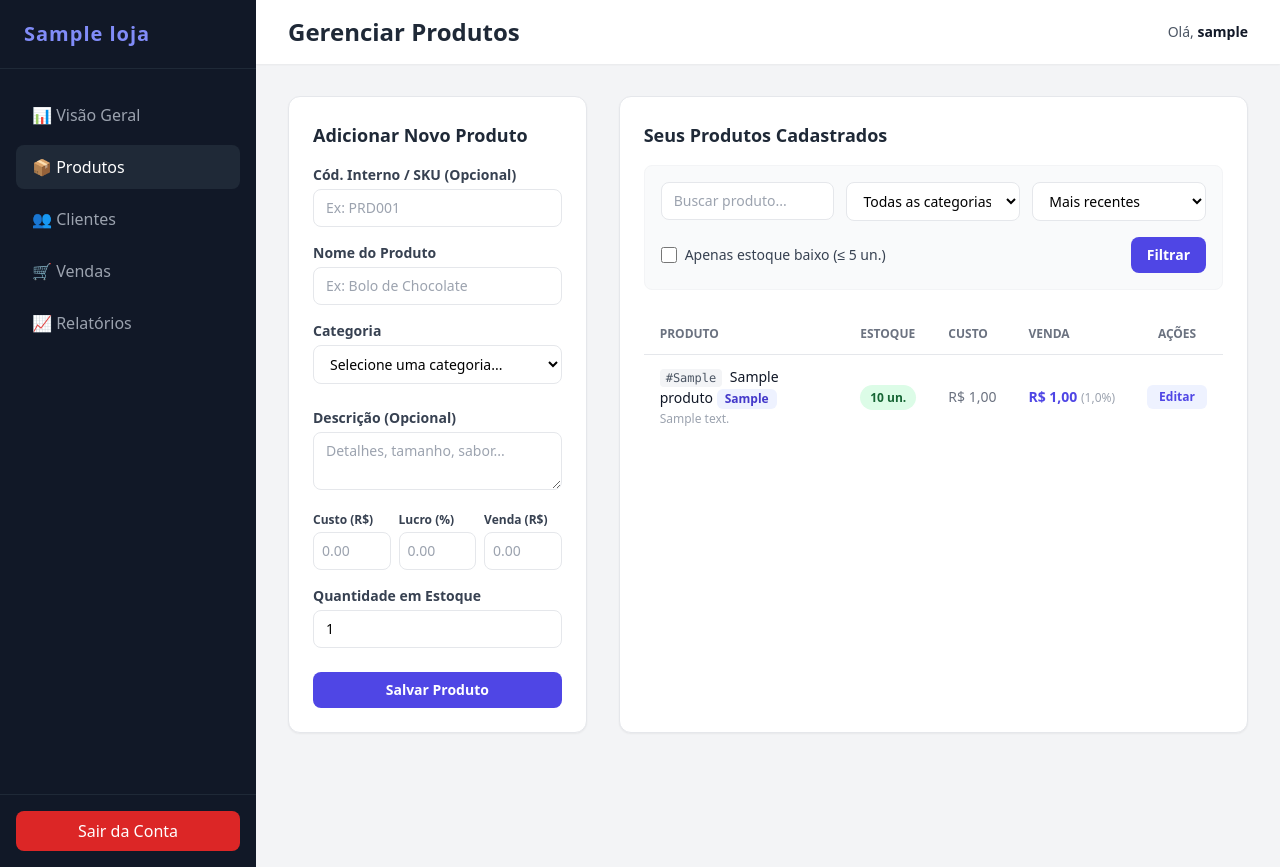
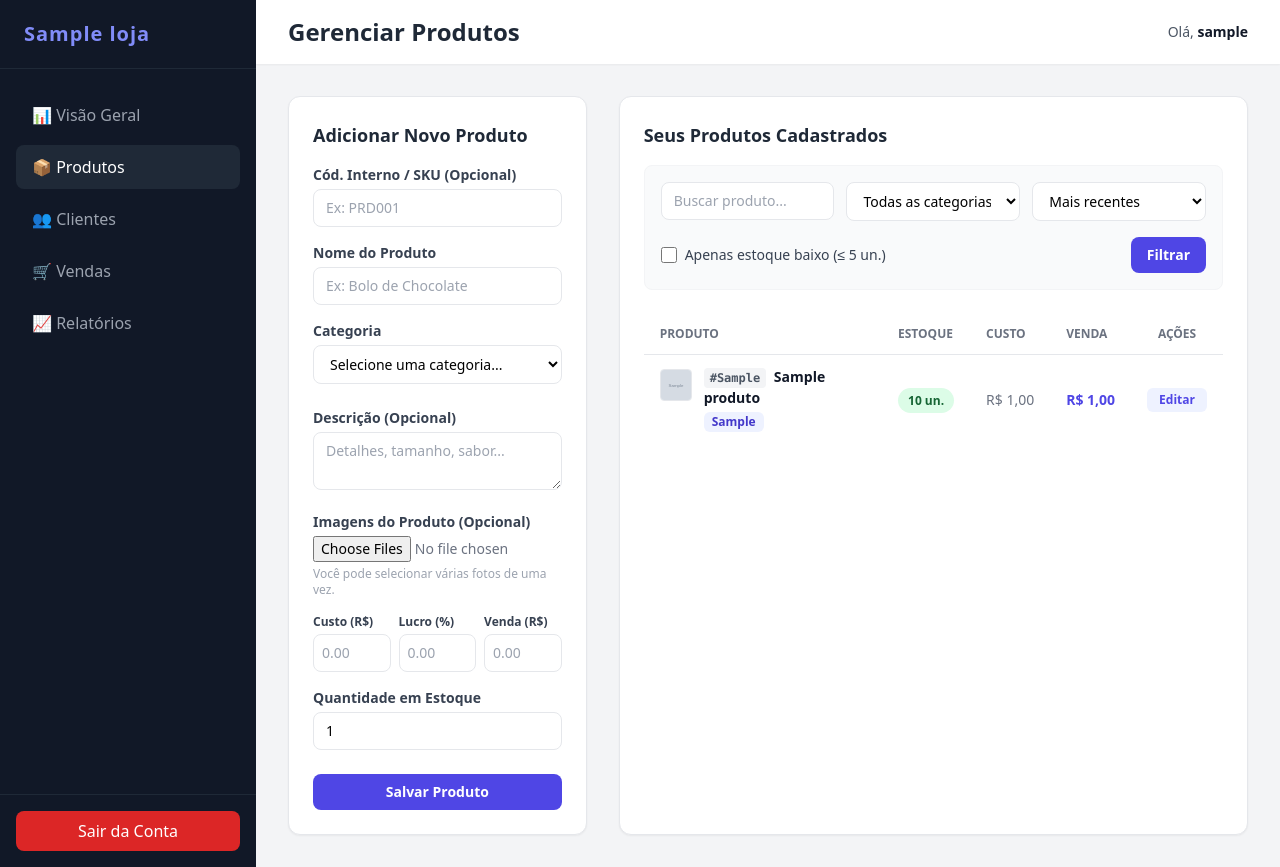
Before and after one commit to Irlamfernandes/projeto_saas, a Django app: page /dashboard/produtos/ in a window 1280 px wide. Run offline with Django 5.2, Linux system fonts and the light colour scheme; a user stored in the database is signed in; tables that the repository leaves empty hold one stand-in row (values such as "Sample post"); grey boxes marked "Sample" are stand-in pictures.

Commit message:
feat: ajusta layout da página de produtos e corrige posicionamento do modal de galeria

```diff
--- a/interfaces/templates/interfaces/produtos.html
+++ b/interfaces/templates/interfaces/produtos.html
@@ -10,7 +10,7 @@
     <div class="bg-white p-6 rounded-xl shadow-sm border border-gray-200 h-fit">
         <h3 class="text-lg font-bold text-gray-800 mb-4">Adicionar Novo Produto</h3>
 
-        <form method="POST">
+        <form method="POST" enctype="multipart/form-data">
             {% csrf_token %}
             <div class="mb-4">
                 <label for="id_codigo_interno" class="block text-gray-700 text-sm font-semibold mb-1">Cód. Interno / SKU (Opcional)</label>
@@ -53,7 +53,7 @@
 
                     window.addEventListener('DOMContentLoaded', () => {
                         const select = document.getElementById('select-categoria');
-                        if (select.options.length <= 2) {
+                        if (select && select.options.length <= 2) {
                             select.value = '__novo__';
                             tratarMudancaCategoria(select);
                         }
@@ -66,18 +66,24 @@
                 <textarea id="id_descricao_produto" name="descricao" rows="2" placeholder="Detalhes, tamanho, sabor..." class="w-full px-3 py-2 border rounded-lg focus:outline-none focus:ring-2 focus:ring-indigo-500 text-sm bg-white"></textarea>
             </div>
 
+            <div class="mb-4">
+                <label for="id_imagens_produto" class="block text-gray-700 text-sm font-semibold mb-1">Imagens do Produto (Opcional)</label>
+                <input type="file" id="id_imagens_produto" name="imagens" multiple accept="image/jpeg,image/png,image/webp" class="w-full text-sm text-gray-500 file:mr-4 file:py-2 file:px-4 file:rounded-lg file:border-0 file:text-sm file:font-semibold file:bg-indigo-50 file:text-indigo-700 hover:file:bg-indigo-100 cursor-pointer">
+                <p class="text-xs text-gray-400 mt-1">Você pode selecionar várias fotos de uma vez.</p>
+            </div>
+
             <div class="grid grid-cols-3 gap-2 mb-4">
                 <div>
                     <label for="id_preco_custo" class="block text-gray-700 text-xs font-semibold mb-1">Custo (R$)</label>
-                    <input type="number" step="0.01" id="id_preco_custo" name="preco_custo" placeholder="0.00" class="w-full px-2 py-2 border rounded-lg focus:outline-none focus:ring-2 focus:ring-indigo-500 text-sm calc-custo bg-white" data-prefix="">
+                    <input type="number" step="0.01" id="id_preco_custo" name="preco_custo" placeholder="0.00" class="w-full px-2 py-2 border rounded-lg focus:outline-none focus:ring-2 focus:ring-indigo-500 text-sm bg-white">
                 </div>
                 <div>
                     <label for="id_margem_lucro" class="block text-gray-700 text-xs font-semibold mb-1">Lucro (%)</label>
-                    <input type="number" step="0.01" id="id_margem_lucro" name="margem_lucro" placeholder="0.00" class="w-full px-2 py-2 border rounded-lg focus:outline-none focus:ring-2 focus:ring-indigo-500 text-sm calc-margem bg-white" data-prefix="">
+                    <input type="number" step="0.01" id="id_margem_lucro" name="margem_lucro" placeholder="0.00" class="w-full px-2 py-2 border rounded-lg focus:outline-none focus:ring-2 focus:ring-indigo-500 text-sm bg-white">
                 </div>
                 <div>
                     <label for="id_preco_venda" class="block text-gray-700 text-xs font-semibold mb-1">Venda (R$)</label>
-                    <input type="number" step="0.01" id="id_preco_venda" name="preco_venda" required placeholder="0.00" class="w-full px-2 py-2 border rounded-lg focus:outline-none focus:ring-2 focus:ring-indigo-500 text-sm calc-venda bg-white" data-prefix="">
+                    <input type="number" step="0.01" id="id_preco_venda" name="preco_venda" required placeholder="0.00" class="w-full px-2 py-2 border rounded-lg focus:outline-none focus:ring-2 focus:ring-indigo-500 text-sm bg-white">
                 </div>
             </div>
 
@@ -159,42 +165,53 @@
                     {% for produto in produtos %}
                     <tr class="hover:bg-gray-50 transition">
                         <td class="py-3 px-4 font-medium text-gray-900">
+                            <div class="flex items-start gap-3">
+                                {% with primeira_imagem=produto.imagens.first %}
+                                    {% if primeira_imagem %}
+                                        {% with urls_imagens=produto.imagens.all %}
+                                        <img src="{{ primeira_imagem.imagem_url }}" alt="{{ produto.nome }}"
+                                             onclick="abrirModalGaleria([{% for img in urls_imagens %}'{{ img.imagem_url }}'{% if not forloop.last %},{% endif %}{% endfor %}], 0)"
+                                             style="width: 2rem; height: 2rem; min-width: 2rem; min-height: 2rem; object-fit: cover;"
+                                             class="rounded border border-gray-200 shrink-0 mt-0.5 cursor-pointer hover:opacity-80 transition"
+                                             title="Clique para ampliar galeria">
+                                        {% endwith %}
+                                    {% else %}
+                                        <div style="width: 2rem; height: 2rem; min-width: 2rem; min-height: 2rem;" class="bg-gray-100 rounded border border-gray-200 flex items-center justify-center text-gray-400 text-xs shrink-0 mt-0.5">
+                                            📦
+                                        </div>
+                                    {% endif %}
+                                {% endwith %}
+                                <div class="flex-1 min-w-0">
+                                    <div class="text-gray-900 font-semibold leading-snug break-words">
                                         {% if produto.codigo_interno %}
-                            <span class="text-xs bg-gray-100 text-gray-600 font-mono px-1.5 py-0.5 rounded mr-1">#{{ produto.codigo_interno }}</span>
+                                        <span class="text-xs bg-gray-100 text-gray-600 font-mono px-1.5 py-0.5 rounded mr-1 inline-block">#{{ produto.codigo_interno }}</span>
                                         {% endif %}
                                         {{ produto.nome }}
+                                    </div>
+                                    <div class="flex flex-wrap items-center gap-2 mt-1">
                                         {% if produto.categoria %}
-                            <span class="inline-block bg-indigo-50 text-indigo-700 text-xs font-semibold px-2 py-0.5 rounded-md mt-0.5">
+                                        <span class="inline-block bg-indigo-50 text-indigo-700 text-xs font-semibold px-2 py-0.5 rounded-md">
                                             {{ produto.categoria }}
                                         </span>
                                         {% endif %}
-                            {% if produto.descricao %}
-                            <span class="block text-xs text-gray-400 font-normal mt-0.5">{{ produto.descricao }}</span>
+                                        {% if produto.imagens.count > 1 %}
+                                        <span class="text-xs text-gray-400">+{{ produto.imagens.count|add:"-1" }} foto(s)</span>
                                         {% endif %}
+                                    </div>
+                                </div>
+                            </div>
                         </td>
-                        <td class="py-3 px-4 whitespace-nowrap">
+                        <td class="py-3 px-4 whitespace-nowrap align-middle">
                             <span class="px-2.5 py-1 rounded-full text-xs font-semibold {% if produto.quantidade_estoque > 5 %}bg-green-100 text-green-800{% else %}bg-yellow-100 text-yellow-800{% endif %}">
                                 {{ produto.quantidade_estoque }} un.
                             </span>
                         </td>
-                        <td class="py-3 px-4 text-gray-500 whitespace-nowrap">R$ {{ produto.preco_custo|default:0|floatformat:2 }}</td>
-                        <td class="py-3 px-4 font-bold text-indigo-600 whitespace-nowrap">R$ {{ produto.preco_venda|default:0|floatformat:2 }} <span class="text-xs font-normal text-gray-400">({{ produto.margem_lucro|default:0|floatformat:1 }}%)</span></td>
-                        <td class="py-3 px-4 text-center whitespace-nowrap">
-                            <button type="button"
-                                    onclick="abrirModalEdicao(
-                                        '{{ produto.id }}',
-                                        '{{ produto.codigo_interno|default:''|escapejs }}',
-                                        '{{ produto.nome|escapejs }}',
-                                        '{{ produto.categoria|default:''|escapejs }}',
-                                        '{{ produto.descricao|default:''|escapejs|linebreaksbr|striptags }}',
-                                        '{{ produto.preco_custo|default:0|stringformat:'.2f' }}',
-                                        '{{ produto.preco_venda|default:0|stringformat:'.2f' }}',
-                                        '{{ produto.margem_lucro|default:0|stringformat:'.2f' }}',
-                                        '{{ produto.quantidade_estoque }}'
-                                    )"
-                                    class="text-indigo-600 hover:text-indigo-900 bg-indigo-50 hover:bg-indigo-100 px-3 py-1 rounded-md text-xs font-semibold transition cursor-pointer">
+                        <td class="py-3 px-4 text-gray-500 whitespace-nowrap align-middle">R$ {{ produto.preco_custo|default:0|floatformat:2 }}</td>
+                        <td class="py-3 px-4 font-bold text-indigo-600 whitespace-nowrap align-middle">R$ {{ produto.preco_venda|default:0|floatformat:2 }}</td>
+                        <td class="py-3 px-4 text-center whitespace-nowrap align-middle">
+                            <a href="{% url 'editar_produto' produto.id %}" class="bg-indigo-50 hover:bg-indigo-100 text-indigo-600 px-3 py-1 rounded-md text-xs font-semibold transition inline-block">
                                 Editar
-                            </button>
+                            </a>
                         </td>
                     </tr>
                     {% empty %}
@@ -211,134 +228,134 @@
 
 </div>
 
-<div id="modal-edicao" class="fixed inset-0 bg-black/50 hidden items-center justify-center z-50 p-4" role="dialog" aria-modal="true" aria-labelledby="modal-titulo-produto">
-    <div class="bg-white p-6 rounded-xl shadow-lg border border-gray-200 max-w-lg w-full max-h-[90vh] overflow-y-auto">
-        <div class="flex justify-between items-center mb-4">
-            <h3 id="modal-titulo-produto" class="text-lg font-bold text-gray-800">Editar Produto</h3>
-            <button type="button" onclick="fecharModalEdicao()" class="text-gray-400 hover:text-gray-600 font-bold text-lg cursor-pointer" aria-label="Fechar">&times;</button>
+<!-- Modal de Galeria Centralizado e Organizado -->
+<div id="modal-imagem" class="fixed inset-0 bg-black/95 z-50 hidden items-center justify-center p-4" onclick="fecharModalImagem(event)">
+    <div class="relative flex flex-col items-center justify-center max-w-5xl w-full max-h-[90vh]" onclick="event.stopPropagation()">
+
+        <!-- Botão Fechar no Topo Direito -->
+        <button type="button" class="absolute -top-12 right-0 bg-gray-800 hover:bg-red-600 text-white px-4 py-2 rounded-lg text-sm font-semibold transition shadow-md cursor-pointer flex items-center gap-1.5 border border-gray-700 z-30" onclick="fecharModalDireto()">
+            ✕ Fechar
+        </button>
+
+        <!-- Container Principal: Botão Esquerdo + Imagem + Botão Direito -->
+        <div class="flex items-center justify-center gap-4 w-full">
+
+            <!-- Botão Esquerdo (Estilo Retangular igual ao Fechar) -->
+            <button id="btn-anterior" type="button" class="bg-gray-800 hover:bg-indigo-600 text-white px-3 py-3 rounded-lg text-sm font-semibold transition shadow-md cursor-pointer flex items-center justify-center border border-gray-700 shrink-0 z-30" onclick="mudarImagem(-1)" title="Foto anterior">
+                ❮ Anterior
+            </button>
+
+            <!-- Imagem Ampliada -->
+            <img id="modal-imagem-src" src="" class="max-w-[70vw] max-h-[78vh] object-contain rounded-xl shadow-2xl bg-black/50 border border-gray-800">
+
+            <!-- Botão Direito (Estilo Retangular igual ao Fechar) -->
+            <button id="btn-proximo" type="button" class="bg-gray-800 hover:bg-indigo-600 text-white px-3 py-3 rounded-lg text-sm font-semibold transition shadow-md cursor-pointer flex items-center justify-center border border-gray-700 shrink-0 z-30" onclick="mudarImagem(1)" title="Próxima foto">
+                Próxima ❯
+            </button>
         </div>
 
-        <form id="form-edicao" method="POST">
-            {% csrf_token %}
-
-            <div class="mb-4">
-                <label for="edit-codigo-interno" class="block text-gray-700 text-sm font-semibold mb-1">Cód. Interno / SKU</label>
-                <input type="text" id="edit-codigo-interno" name="codigo_interno" class="w-full px-3 py-2 border rounded-lg focus:outline-none focus:ring-2 focus:ring-indigo-500 text-sm bg-white">
-            </div>
-
-            <div class="mb-4">
-                <label for="edit-nome" class="block text-gray-700 text-sm font-semibold mb-1">Nome do Produto</label>
-                <input type="text" id="edit-nome" name="nome" required class="w-full px-3 py-2 border rounded-lg focus:outline-none focus:ring-2 focus:ring-indigo-500 text-sm bg-white">
-            </div>
-
-            <div class="mb-4">
-                <label for="edit-categoria" class="block text-gray-700 text-sm font-semibold mb-1">Categoria</label>
-                <input type="text" id="edit-categoria" name="categoria" placeholder="Ex: Roupas, Doces..." class="w-full px-3 py-2 border rounded-lg focus:outline-none focus:ring-2 focus:ring-indigo-500 text-sm bg-white">
-            </div>
-
-            <div class="mb-4">
-                <label for="edit-descricao" class="block text-gray-700 text-sm font-semibold mb-1">Descrição (Opcional)</label>
-                <textarea id="edit-descricao" name="descricao" rows="2" class="w-full px-3 py-2 border rounded-lg focus:outline-none focus:ring-2 focus:ring-indigo-500 text-sm bg-white"></textarea>
-            </div>
-
-            <div class="grid grid-cols-3 gap-2 mb-4">
-                <div>
-                    <label for="edit-preco-custo" class="block text-gray-700 text-xs font-semibold mb-1">Custo (R$)</label>
-                    <input type="number" step="0.01" id="edit-preco-custo" name="preco_custo" class="w-full px-2 py-2 border rounded-lg focus:outline-none focus:ring-2 focus:ring-indigo-500 text-sm calc-custo bg-white" data-prefix="edit-">
-                </div>
-                <div>
-                    <label for="edit-margem-lucro" class="block text-gray-700 text-xs font-semibold mb-1">Lucro (%)</label>
-                    <input type="number" step="0.01" id="edit-margem-lucro" name="margem_lucro" class="w-full px-2 py-2 border rounded-lg focus:outline-none focus:ring-2 focus:ring-indigo-500 text-sm calc-margem bg-white" data-prefix="edit-">
-                </div>
-                <div>
-                    <label for="edit-preco-venda" class="block text-gray-700 text-xs font-semibold mb-1">Venda (R$)</label>
-                    <input type="number" step="0.01" id="edit-preco-venda" name="preco_venda" required class="w-full px-2 py-2 border rounded-lg focus:outline-none focus:ring-2 focus:ring-indigo-500 text-sm calc-venda bg-white" data-prefix="edit-">
-                </div>
-            </div>
-
-            <div class="mb-6">
-                <label for="edit-estoque" class="block text-gray-700 text-sm font-semibold mb-1">Quantidade em Estoque</label>
-                <input type="number" id="edit-estoque" name="quantidade_estoque" min="0" required class="w-full px-3 py-2 border rounded-lg focus:outline-none focus:ring-2 focus:ring-indigo-500 text-sm bg-white">
-            </div>
-
-            <div class="flex items-center gap-3">
-                <button type="button" onclick="fecharModalEdicao()" class="w-1/2 bg-gray-200 hover:bg-gray-300 text-gray-700 font-bold py-2 px-4 rounded-lg transition text-center text-sm cursor-pointer">
-                    Cancelar
-                </button>
-                <button type="submit" class="w-1/2 bg-indigo-600 hover:bg-indigo-700 text-white font-bold py-2 px-4 rounded-lg transition text-sm cursor-pointer">
-                    Salvar Alterações
-                </button>
-            </div>
-        </form>
+        <!-- Indicador de Posição (Ex: Foto 1 de 3) -->
+        <div id="modal-indicador" class="mt-4 text-white text-xs sm:text-sm font-medium bg-gray-800/90 px-4 py-1.5 rounded-full border border-gray-700 tracking-wide shadow"></div>
     </div>
 </div>
 
 <script>
-    function configurarCalculadoraPrecos(prefixo) {
-        const custoInput = document.getElementById(prefixo + 'preco_custo');
-        const margemInput = document.getElementById(prefixo + 'margem_lucro');
-        const vendaInput = document.getElementById(prefixo + 'preco_venda');
+    let galeriaImagens = [];
+    let indiceAtual = 0;
 
-        if (!custoInput || !margemInput || !vendaInput) return;
+    function abrirModalGaleria(imagens, indice) {
+        galeriaImagens = imagens;
+        indiceAtual = indice;
+        atualizarModal();
+        const modal = document.getElementById('modal-imagem');
+        modal.classList.remove('hidden');
+        modal.classList.add('flex');
+    }
 
+    function mudarImagem(direcao) {
+        if (galeriaImagens.length <= 1) return;
+        indiceAtual += direcao;
+        if (indiceAtual < 0) {
+            indiceAtual = galeriaImagens.length - 1;
+        } else if (indiceAtual >= galeriaImagens.length) {
+            indiceAtual = 0;
+        }
+        atualizarModal();
+    }
+
+    function atualizarModal() {
+        const img = document.getElementById('modal-imagem-src');
+        const indicador = document.getElementById('modal-indicador');
+        const btnAnterior = document.getElementById('btn-anterior');
+        const btnProximo = document.getElementById('btn-proximo');
+
+        if (galeriaImagens.length > 0) {
+            img.src = galeriaImagens[indiceAtual];
+        }
+
+        // Se houver apenas 1 foto, oculta as setas e o contador lateral
+        if (galeriaImagens.length <= 1) {
+            btnAnterior.classList.add('hidden');
+            btnProximo.classList.add('hidden');
+            indicador.classList.add('hidden');
+        } else {
+            btnAnterior.classList.remove('hidden');
+            btnProximo.classList.remove('hidden');
+            indicador.classList.remove('hidden');
+            indicador.textContent = `Foto ${indiceAtual + 1} de ${galeriaImagens.length}`;
+        }
+    }
+
+    function fecharModalDireto() {
+        const modal = document.getElementById('modal-imagem');
+        modal.classList.add('hidden');
+        modal.classList.remove('flex');
+    }
+
+    function fecharModalImagem(event) {
+        if (event.target.id === 'modal-imagem') {
+            fecharModalDireto();
+        }
+    }
+
+    // Atalhos do teclado (Esc para fechar, Setas Esquerda/Direita para navegar)
+    document.addEventListener('keydown', function(e) {
+        const modal = document.getElementById('modal-imagem');
+        if (!modal.classList.contains('hidden')) {
+            if (e.key === 'Escape') {
+                fecharModalDireto();
+            } else if (e.key === 'ArrowLeft') {
+                mudarImagem(-1);
+            } else if (e.key === 'ArrowRight') {
+                mudarImagem(1);
+            }
+        }
+    });
+
+    document.addEventListener('DOMContentLoaded', function() {
+        const custoInput = document.getElementById('id_preco_custo');
+        const margemInput = document.getElementById('id_margem_lucro');
+        const vendaInput = document.getElementById('id_preco_venda');
+
+        if (!custoInput || !vendaInput) return;
+
+        if (margemInput) {
             margemInput.addEventListener('input', function() {
                 const custo = parseFloat(custoInput.value) || 0;
                 const margem = parseFloat(margemInput.value) || 0;
                 if (custo > 0) {
-                const venda = custo + (custo * (margem / 100));
-                vendaInput.value = venda.toFixed(2);
+                    vendaInput.value = (custo + (custo * (margem / 100))).toFixed(2);
                 }
             });
+        }
 
         vendaInput.addEventListener('input', function() {
             const custo = parseFloat(custoInput.value) || 0;
             const venda = parseFloat(vendaInput.value) || 0;
-            if (custo > 0 && venda >= custo) {
-                const margem = ((venda - custo) / custo) * 100;
-                margemInput.value = margem.toFixed(2);
-            } else if (venda < custo) {
-                margemInput.value = "0.00";
+            if (custo > 0 && venda >= custo && margemInput) {
+                margemInput.value = (((venda - custo) / custo) * 100).toFixed(2);
             }
         });
-
-        custoInput.addEventListener('input', function() {
-            const custo = parseFloat(custoInput.value) || 0;
-            const margem = parseFloat(margemInput.value) || 0;
-            if (custo > 0 && margem > 0) {
-                const venda = custo + (custo * (margem / 100));
-                vendaInput.value = venda.toFixed(2);
-            }
     });
-    }
-
-    document.addEventListener('DOMContentLoaded', function() {
-        configurarCalculadoraPrecos('id_');
-        configurarCalculadoraPrecos('edit-');
-    });
-
-    function abrirModalEdicao(id, codigoInterno, nome, categoria, descricao, precoCusto, precoVenda, margemLucro, estoque) {
-        const modal = document.getElementById('modal-edicao');
-        const form = document.getElementById('form-edicao');
-
-        form.action = `/produtos/editar/${id}/`;
-
-        document.getElementById('edit-codigo-interno').value = codigoInterno;
-        document.getElementById('edit-nome').value = nome;
-        document.getElementById('edit-categoria').value = categoria;
-        document.getElementById('edit-descricao').value = descricao;
-        document.getElementById('edit-preco-custo').value = precoCusto;
-        document.getElementById('edit-preco-venda').value = precoVenda;
-        document.getElementById('edit-margem-lucro').value = margemLucro;
-        document.getElementById('edit-estoque').value = estoque;
-
-        modal.classList.remove('hidden');
-        modal.classList.add('flex');
-    }
-
-    function fecharModalEdicao() {
-        const modal = document.getElementById('modal-edicao');
-        modal.classList.remove('flex');
-        modal.classList.add('hidden');
-    }
 </script>
 {% endblock %}
--- a/interfaces/views/produtos_view.py
+++ b/interfaces/views/produtos_view.py
@@ -4,7 +4,8 @@ from django.db.models import Q
 from django.contrib.auth.decorators import login_required
 from django.contrib import messages
 from django.core.exceptions import PermissionDenied, ValidationError
-from infrastructure.models.produto import Produto
+from infrastructure.models.produto import Produto, ProdutoImagem
+from infrastructure.utils.supabase_storage import upload_imagem_supabase
 
 @login_required
 def produtos_view(request):
@@ -55,6 +56,8 @@ def produtos_view(request):
         categoria = request.POST.get('categoria', '').strip()
         descricao = request.POST.get('descricao', '').strip()
 
+        imagens_enviadas = request.FILES.getlist('imagens')
+
         if not nome:
             messages.error(request, "O nome do produto é obrigatório.")
             return redirect('produtos')
@@ -98,9 +101,20 @@ def produtos_view(request):
         try:
             novo_produto.full_clean()
             novo_produto.save()
-            messages.success(request, "Produto cadastrado com sucesso!")
+
+            if imagens_enviadas:
+                for img in imagens_enviadas:
+                    public_url = upload_imagem_supabase(img, novo_produto.id)
+                    ProdutoImagem.objects.create(
+                        produto=novo_produto,
+                        imagem_url=public_url
+                    )
+
+            messages.success(request, "Produto e imagens cadastrados com sucesso!")
         except ValidationError:
             messages.error(request, "Erro ao validar os dados do produto. Verifique preços e estoque.")
+        except Exception as e:
+            messages.error(request, str(e))
 
         return redirect('produtos')
 
```
Also changed, not shown: infrastructure/models/produto.py (+18 -0 lines), infrastructure/utils/supabase_storage.py (added, +46 -0 lines), interfaces/templates/interfaces/produto_editar.html (added, +134 -0 lines), interfaces/views/produto_editar_view.py (+53 -6 lines), requirements.txt (+41 -4 lines), infrastructure/migrations/0006_produtoimagem.py (added), 1 other file. Lines whose indentation alone changed are shown as unchanged.
